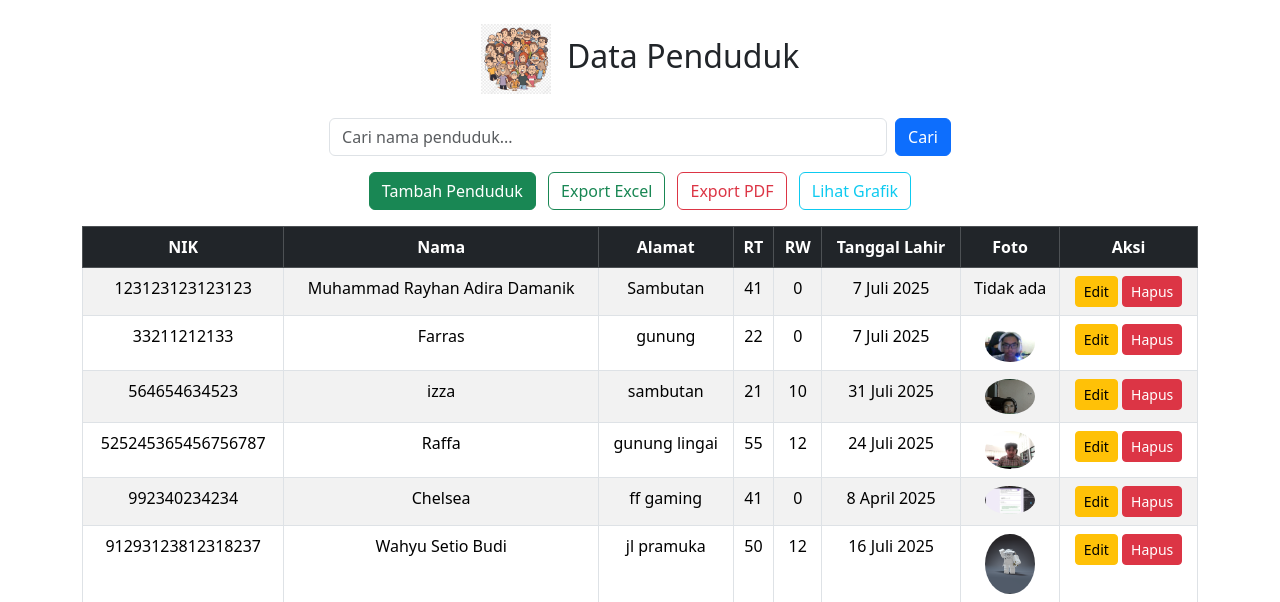
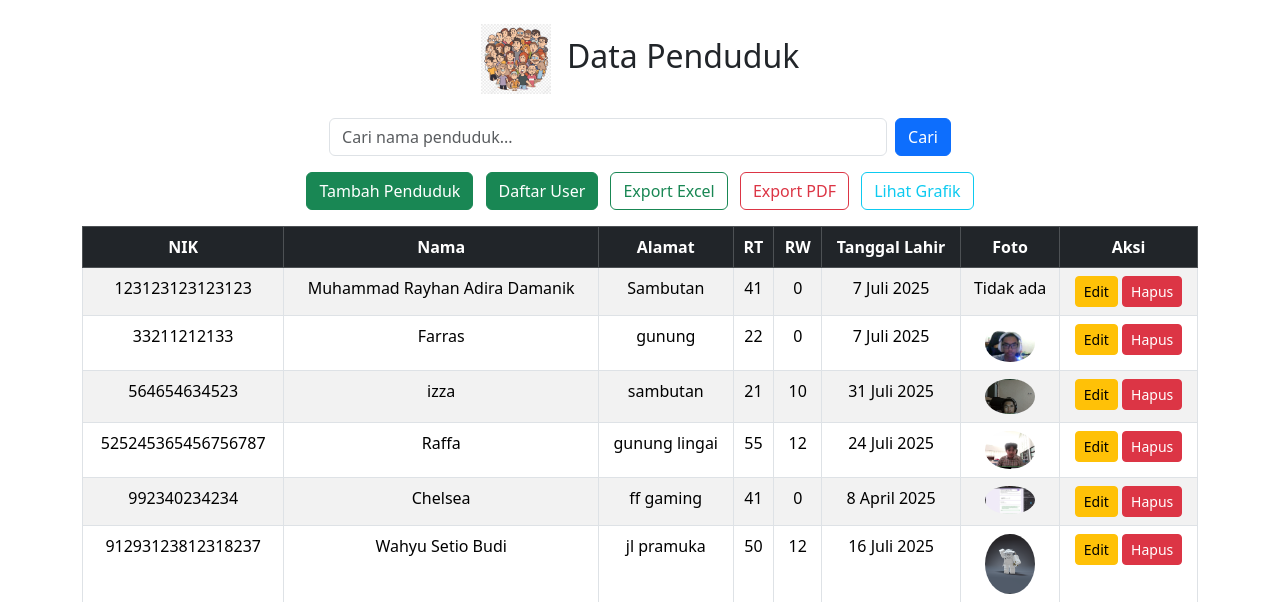
Before and after one commit to RifqiDzakwan22/Rekap-Data-Kelurahan, a Django app: page / in a window 1280 px wide. Shown: the part 56-658 px from the top of the page. Run offline with Django 5.2, Linux system fonts and the light colour scheme; a user stored in the database is signed in; data comes from the database, SQL or seed files in the repository; both versions use the stored data as it was after the commit.

Commit message:
update code list_penduduk

```diff
--- a/rekap/templates/rekap/list_penduduk.html
+++ b/rekap/templates/rekap/list_penduduk.html
@@ -17,6 +17,7 @@
 <div class="text-center mb-3">
     <a href="{% url 'tambah_penduduk' %}" class="btn btn-success me-2">Tambah Penduduk</a>
     {% if user.is_staff %}
+    <a href="{% url 'daftar_user' %}" class="btn btn-success me-2">Daftar User</a>
     <a href="{% url 'export_excel' %}" class="btn btn-outline-success me-2">Export Excel</a>
     <a href="{% url 'export_pdf' %}" class="btn btn-outline-danger me-2">Export PDF</a>
     <a href="{% url 'grafik_penduduk' %}" class="btn btn-outline-info">Lihat Grafik</a>
```
Also changed, not shown: db.sqlite3, media/foto_penduduk/Screenshot_2025-01-10_151939.png (added).
